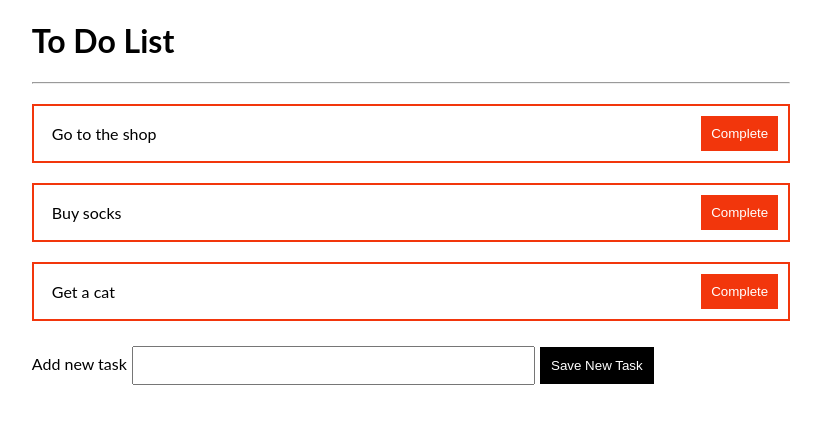
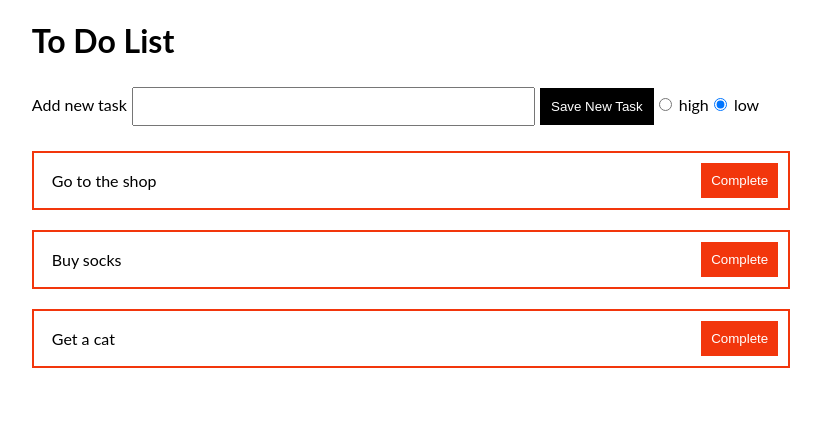
Before and after one commit to SeanCushnie/W7D2-Lab, a React (Create React App) app: page / in a window 1280 px wide. Shown: the top 424 px of the page, without its empty margins (229-1050 px from the left). Built offline with nearby package versions, Linux system fonts and the light colour scheme.

Commit message:
finished mvp. Need to style

```diff
--- a/src/App.js
+++ b/src/App.js
@@ -4,11 +4,12 @@ import React, { useState } from 'react';
 function App() {
 
   const [tasks, setTasks] = useState([
-    {name: 'Go to the shop', isCompleted: false},
-    {name: 'Buy socks', isCompleted: false},
-    {name: 'Get a cat', isCompleted: false},
+    {name: 'Go to the shop', priority: 'low', isCompleted: false},
+    {name: 'Buy socks', priority: 'low', isCompleted: false},
+    {name: 'Get a cat', priority: 'high', isCompleted: false},
   ]);
   const [newtask, setNewTask] = useState("");
+  const [priority, setNewPriority] = useState('low');
 
   const taskNodes = tasks.map((task, index) => {
     return(
@@ -23,10 +24,14 @@ function App() {
       setNewTask(event.target.value)
     }
 
+    const handlePriorityChange = (event) => {
+      setNewPriority(event.target.value);
+    };
+
     const saveNewTask = (event) => {
       event.preventDefault();
       const copyTasks = [...tasks]
-      copyTasks.push({name:newtask, isCompleted : false})
+      copyTasks.push({name:newtask, priority: priority, isCompleted : false})
       setTasks(copyTasks)
       setNewTask("");
 
@@ -42,18 +47,18 @@ function App() {
     <div className="App">
 
       <h1>To Do List</h1>
-      <hr></hr>
-
-      <ul>
-        {taskNodes}
-      </ul>
-
       <form onSubmit={saveNewTask}>
         <label htmlFor = 'new-task'> Add new task</label>
         <input id='new-task' type='text' value={newtask} onChange={handleTaskInput}></input>
         <input type='submit' value='Save New Task'/>
 
+        <input type="radio" value="high" checked={priority === 'high'} onChange={handlePriorityChange} /> high
+        <input type="radio" value="low" checked={priority === 'low'} onChange={handlePriorityChange} /> low
       </form>
+
+      <ul>
+        {taskNodes}
+      </ul>
 
     </div>
   );
```
